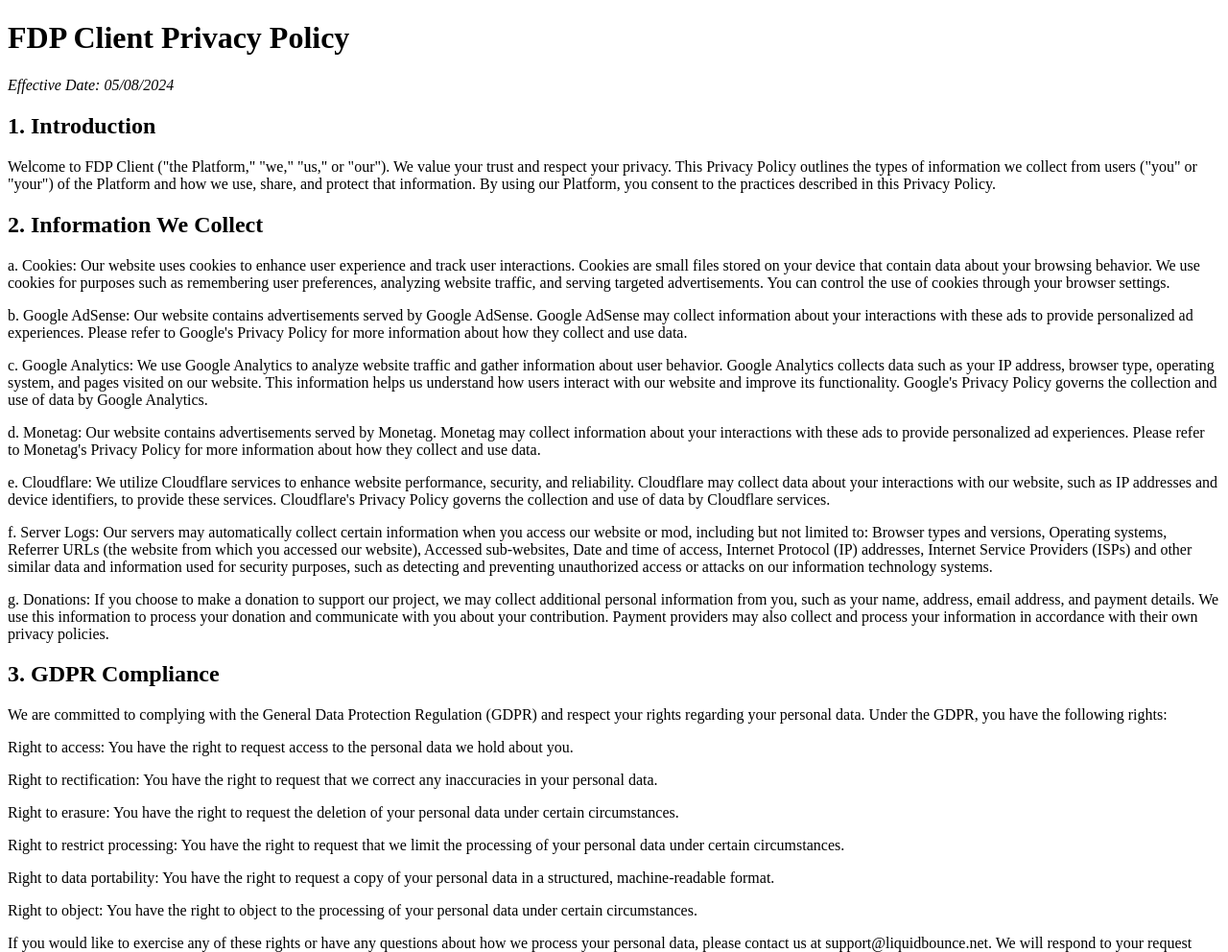
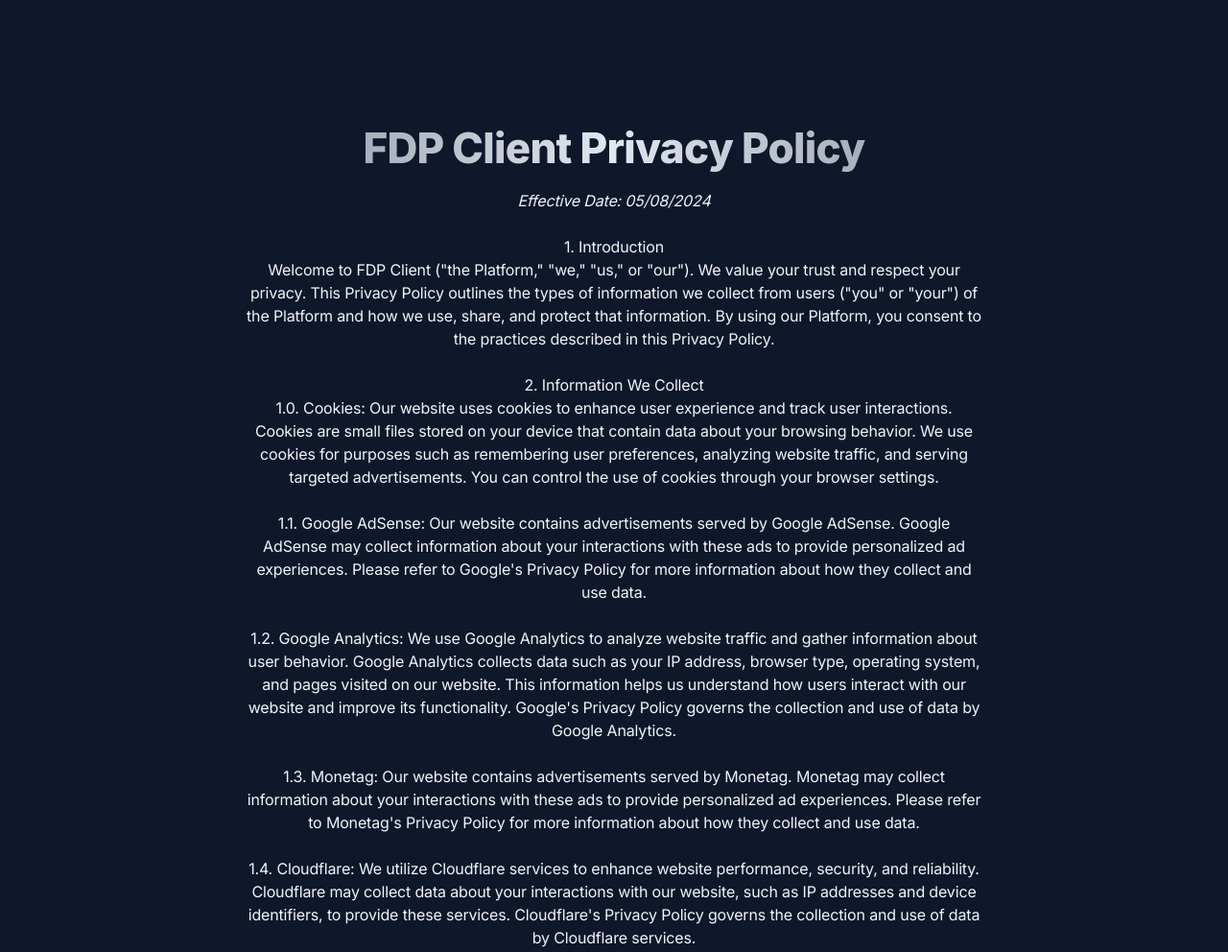
Before and after one commit to stylesnb/Fdp.github.io, a plain HTML site: page privacy.html in a window 1280 px wide. Shown: the top 992 px of the page at 96% size. Drawn offline with Linux system fonts and the light colour scheme.

Commit message:
update privacy style

```diff
--- a/privacy.html
+++ b/privacy.html
@@ -4,36 +4,77 @@
   <meta http-equiv="Content-Type" content="text/html; charset=UTF-8"/>
   <title>FDP Client Privacy Policy</title>
   <link rel="canonical" href="https://fdpinfo.github.io/privacy.html" />
+  <link rel="stylesheet" href="src/css/style.css">
 </head>
-<body>
-<h1>FDP Client Privacy Policy</h1>
+<body class="bg-color-rgb font-family-inter letter-spacing-negative-0-01em text-color-to-gray-50 font-smoothing-antialiased">
+<div class="mx-auto largura-maxima-72rem padding-left-right-1rem media-padding-horizontal-1-5rem">
+  <div class="padding-top-4rem padding-superior-8rem">
+    <div class="mx-auto largura-maxima-48rem padding-bottom-3rem text-align-center padding-inferior-5rem">
+      <h2 class="heading-md bg-linear-gradient gradient-from-gray gradient-to-gray gradient-to-gray-0-6 background-clip-text padding-bottom-1rem text-color-transparent ">FDP Client Privacy Policy </h2>
+      <p class="font-size-1-125rem text-color-gray-300">
       <p><em>Effective Date: 05/08/2024</em></p>
+      <br>
       <h2>1. Introduction</h2>
       <p>Welcome to FDP Client ("the Platform," "we," "us," or "our"). We value your trust and respect your privacy. This Privacy Policy outlines the types of information we collect from users ("you" or "your") of the Platform and how we use, share, and protect that information. By using our Platform, you consent to the practices described in this Privacy Policy.</p>
+      <br>
       <h2>2. Information We Collect</h2>
-<p>a. Cookies: Our website uses cookies to enhance user experience and track user interactions. Cookies are small files stored on your device that contain data about your browsing behavior. We use cookies for purposes such as remembering user preferences, analyzing website traffic, and serving targeted advertisements. You can control the use of cookies through your browser settings.</p>
-<p>b. Google AdSense: Our website contains advertisements served by Google AdSense. Google AdSense may collect information about your interactions with these ads to provide personalized ad experiences. Please refer to Google's Privacy Policy for more information about how they collect and use data.</p>
-<p>c. Google Analytics: We use Google Analytics to analyze website traffic and gather information about user behavior. Google Analytics collects data such as your IP address, browser type, operating system, and pages visited on our website. This information helps us understand how users interact with our website and improve its functionality. Google's Privacy Policy governs the collection and use of data by Google Analytics.</p>
-<p>d. Monetag: Our website contains advertisements served by Monetag. Monetag may collect information about your interactions with these ads to provide personalized ad experiences. Please refer to Monetag's Privacy Policy for more information about how they collect and use data.</p>
-<p>e. Cloudflare: We utilize Cloudflare services to enhance website performance, security, and reliability. Cloudflare may collect data about your interactions with our website, such as IP addresses and device identifiers, to provide these services. Cloudflare's Privacy Policy governs the collection and use of data by Cloudflare services.</p>
-<p>f. Server Logs: Our servers may automatically collect certain information when you access our website or mod, including but not limited to: Browser types and versions, Operating systems, Referrer URLs (the website from which you accessed our website), Accessed sub-websites, Date and time of access, Internet Protocol (IP) addresses, Internet Service Providers (ISPs) and other similar data and information used for security purposes, such as detecting and preventing unauthorized access or attacks on our information technology systems.</p>
-<p>g. Donations: If you choose to make a donation to support our project, we may collect additional personal information from you, such as your name, address, email address, and payment details. We use this information to process your donation and communicate with you about your contribution. Payment providers may also collect and process your information in accordance with their own privacy policies.</p>
+      <p>1.0. Cookies: Our website uses cookies to enhance user experience and track user interactions. Cookies are small files stored on your device that contain data about your browsing behavior. We use cookies for purposes such as remembering user preferences, analyzing website traffic, and serving targeted advertisements. You can control the use of cookies through your browser settings.</p>
+      <br>
+      <p>1.1. Google AdSense: Our website contains advertisements served by Google AdSense. Google AdSense may collect information about your interactions with these ads to provide personalized ad experiences. Please refer to Google's Privacy Policy for more information about how they collect and use data.</p>
+      <br>
+      <p>1.2. Google Analytics: We use Google Analytics to analyze website traffic and gather information about user behavior. Google Analytics collects data such as your IP address, browser type, operating system, and pages visited on our website. This information helps us understand how users interact with our website and improve its functionality. Google's Privacy Policy governs the collection and use of data by Google Analytics.</p>
+      <br>
+      <p>1.3. Monetag: Our website contains advertisements served by Monetag. Monetag may collect information about your interactions with these ads to provide personalized ad experiences. Please refer to Monetag's Privacy Policy for more information about how they collect and use data.</p>
+      <br>
+      <p>1.4. Cloudflare: We utilize Cloudflare services to enhance website performance, security, and reliability. Cloudflare may collect data about your interactions with our website, such as IP addresses and device identifiers, to provide these services. Cloudflare's Privacy Policy governs the collection and use of data by Cloudflare services.</p>
+      <br>
+      <p>1.5. Server Logs: Our servers may automatically collect certain information when you access our website or mod, including but not limited to: Browser types and versions, Operating systems, Referrer URLs (the website from which you accessed our website), Accessed sub-websites, Date and time of access, Internet Protocol (IP) addresses, Internet Service Providers (ISPs) and other similar data and information used for security purposes, such as detecting and preventing unauthorized access or attacks on our information technology systems.</p>
+      <br>
+      <p>1.6. Donations: If you choose to make a donation to support our project, we may collect additional personal information from you, such as your name, address, email address, and payment details. We use this information to process your donation and communicate with you about your contribution. Payment providers may also collect and process your information in accordance with their own privacy policies.</p>
+      <br>
       <h2>3. GDPR Compliance</h2>
       <p>We are committed to complying with the General Data Protection Regulation (GDPR) and respect your rights regarding your personal data. Under the GDPR, you have the following rights:</p>
       <p>Right to access: You have the right to request access to the personal data we hold about you.</p>
+      <br>
       <p>Right to rectification: You have the right to request that we correct any inaccuracies in your personal data.</p>
+      <br>
       <p>Right to erasure: You have the right to request the deletion of your personal data under certain circumstances.</p>
+      <br>
       <p>Right to restrict processing: You have the right to request that we limit the processing of your personal data under certain circumstances.</p>
+      <br>
       <p>Right to data portability: You have the right to request a copy of your personal data in a structured, machine-readable format.</p>
+      <br>
       <p>Right to object: You have the right to object to the processing of your personal data under certain circumstances.</p>
+      <br>
       <p>If you would like to exercise any of these rights or have any questions about how we process your personal data, please contact us at support@liquidbounce.net. We will respond to your request within a reasonable timeframe and in accordance with applicable data protection laws.</p>
+      <br>
       <h2>4. Information Security</h2>
       <p>We take the security of your information seriously and implement appropriate technical and organizational measures to protect it from unauthorized access, disclosure, alteration, or destruction. However, please be aware that no method of transmission over the internet or electronic storage is 100% secure, and we cannot guarantee the absolute security of your information.</p>
+      <br>
       <h2>5. Changes to This Privacy Policy</h2>
       <p>We reserve the right to update or modify this Privacy Policy at any time without prior notice. Any changes to this Privacy Policy will be posted on this page, and the effective date will be updated accordingly. We encourage you to review this Privacy Policy periodically to stay informed about how we collect, use, and protect your information.</p>
+      <br>
       <p>Contact Us</p>
       <p>If you have any questions or concerns about this Privacy Policy or our data practices, please contact us at support@liquidbounce.net. We are committed to addressing any inquiries or concerns you may have regarding your privacy and data protection rights.</p>
       <p>By using the FDP website or mod, you acknowledge that you have read and understood this Privacy Policy and consent to the collection, use, and disclosure of your information as described herein.</p>
+      <br>
       <p>Last Updated: 03/16/2024</p>
+      <br>
+    </div>
+  </div>
+  <div class="zywl-relativo padding-bottom-3rem padding-inferior-5rem">
+    <div class="pointer-events-none absoluto inferior-0 esquerda-50 mbb--5rem transladar-x-menos-50porcento opacity-0-5 blur-40px" aria-hidden="true">
+      <svg xmlns="http://www.w3.org/2000/svg" width="434" height="427">
+        <defs>
+          <linearGradient id="bs2-a" x1="19.609%" x2="50%" y1="14.544%" y2="100%">
+            <stop offset="0%" stop-color="#6366F1"></stop>
+            <stop offset="100%" stop-color="#6366F1" stop-opacity="0"></stop>
+          </linearGradient>
+        </defs>
+        <path fill="url(#bs2-a)" fill-rule="evenodd" d="m346 898 461 369-284 58z" transform="translate(-346 -898)"></path>
+      </svg>
+    </div>
+  </div>
+</div>
 </body>
 </html>
```
Lines whose indentation alone changed are shown as unchanged.
